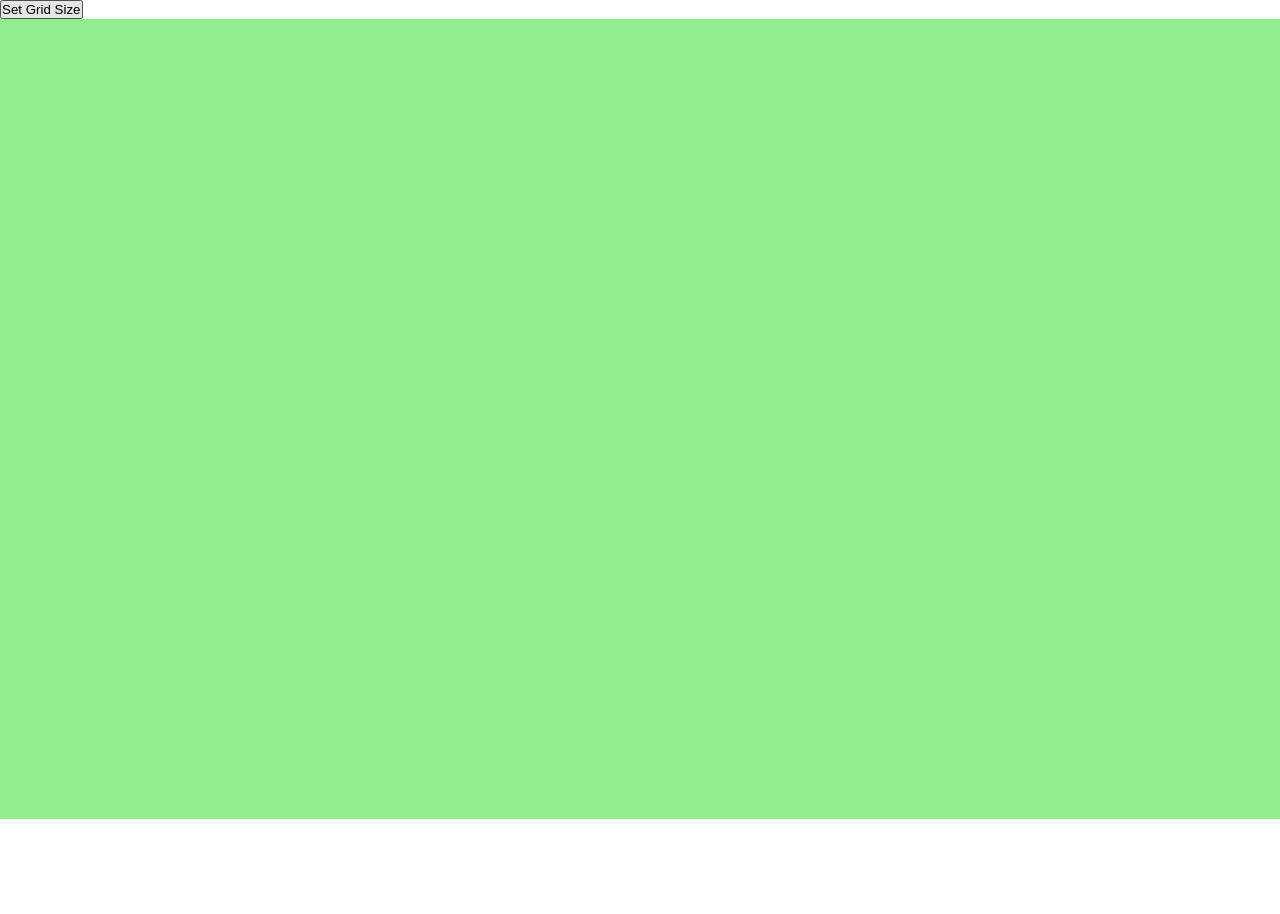
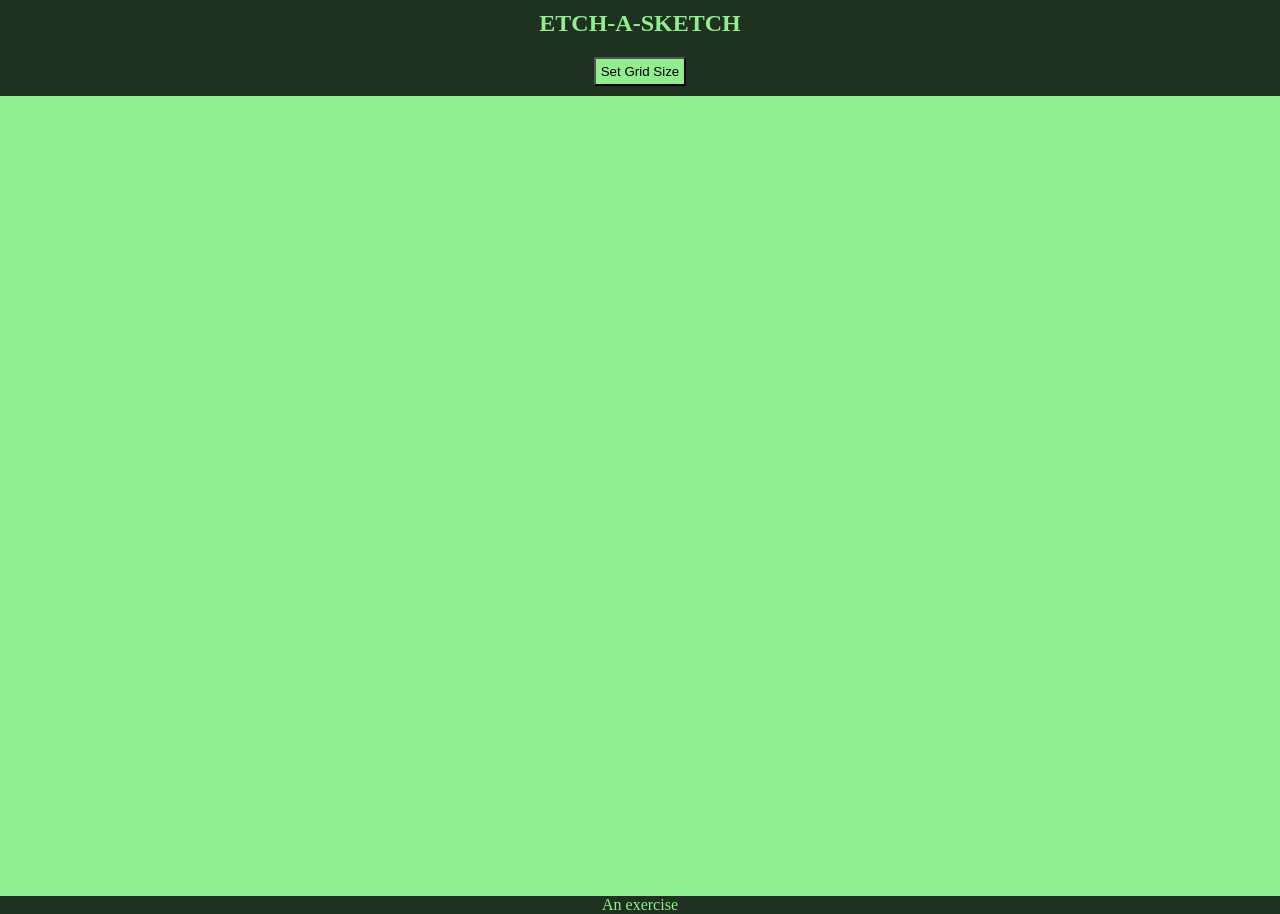
Before and after one commit to Stream5937/Etch-a-Sketch, a plain HTML site: page etch-a-sketch.html in a window 1280 px wide. Before the commit the page ends 819 px from the top, so only its background shows below. Drawn offline with Linux system fonts and the light colour scheme.

Commit message:
add header and footer

```diff
--- a/etch-a-sketch.html
+++ b/etch-a-sketch.html
@@ -8,12 +8,18 @@
     <title>Etch-a-Sketch</title>
 </head>
 <body>
-    <button class="setGridSize" onclick="gridSetUp()" >Set Grid Size</button>
+    <div class="header">
+        <h2 class="heading">ETCH-A-SKETCH</h2>
+        <button class="setGridSize" onclick="gridSetUp()" >Set Grid Size</button>
+    </div>
     <div class="container" id="grid">
         <div class="sketch">
 
         </div>
     </div>
+    <div class="footer">
+    <p>An exercise</p>
+    </div>
 
 </body>
 </html>
--- a/etch-a-sketch.js
+++ b/etch-a-sketch.js
@@ -2,6 +2,16 @@
 const sketch = document.querySelector('.sketch');
 let rowContainer;
 let selectedCell;
+
+
+let heading = document.querySelector('.heading');
+
+
+//element.scrollIntoView();
+//element.scrollIntoView(false);
+//element.scrollIntoView({ block: "end" });
+heading.scrollIntoView({ behavior: "smooth", block: "end", inline: "nearest" });
+
 
 
 sketch.onmouseover = (event) => {
--- a/style.css
+++ b/style.css
@@ -12,6 +12,13 @@
     align-items: center;
 }
 
+.setGridSize {
+    display: flex;
+    justify-content: center;
+    margin: 10px;
+    padding: 5px;
+    background-color: lightgreen;
+}
 
 .container {
     display: flex;
@@ -53,4 +60,22 @@
 
 .highlight {
     background-color: yellow;
-  }
+}
+
+.header,
+.footer {
+    display: flex;
+    flex-direction: column;
+    align-items: center;
+    color: lightgreen;
+    background-color: rgb(31, 50, 31);
+}
+
+.heading {
+    display: flex;
+    justify-content : center;
+    color: lightgreen;
+    font-weight: 700;
+    margin : 0px 10px;
+    padding :10px;
+}
```
